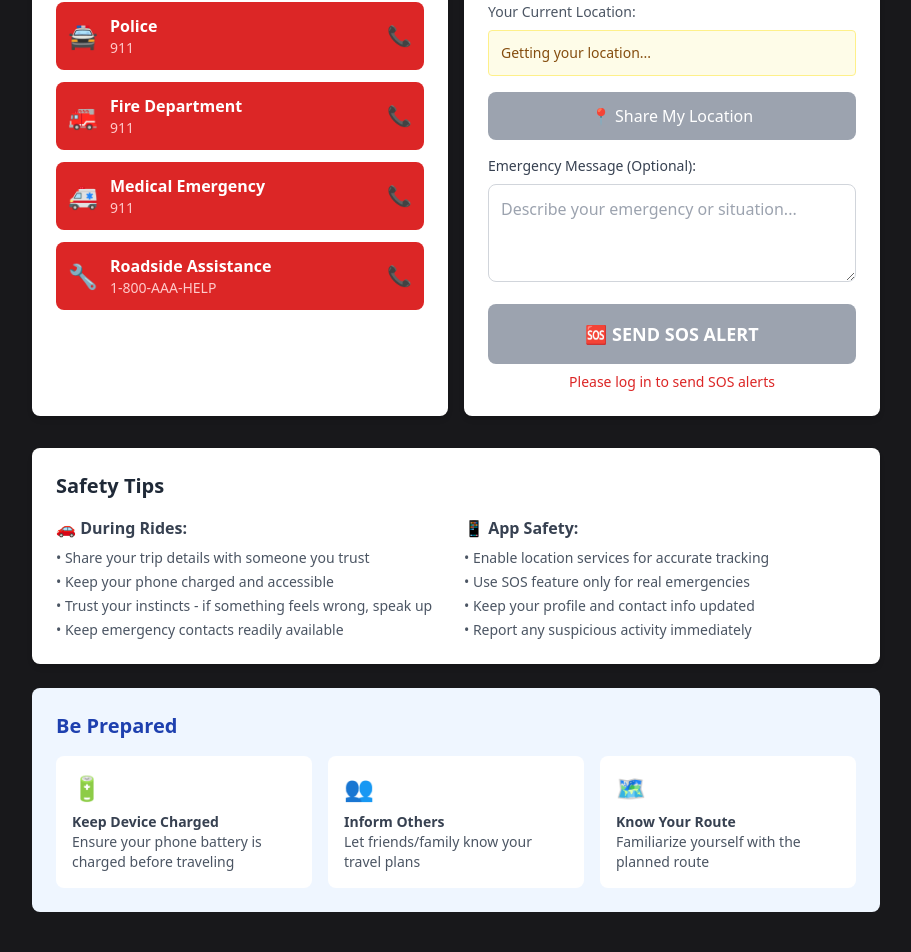
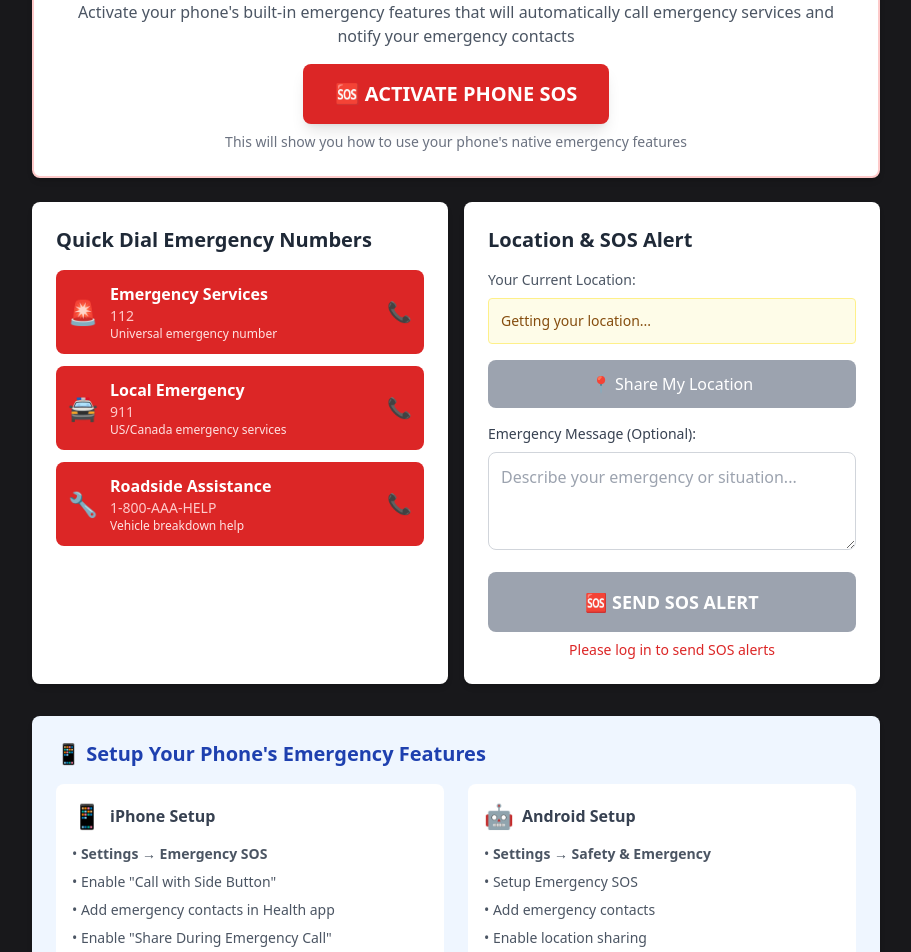
Before and after one commit to Op0000/Ride-along, a React (Vite) app in the folder client/: page /sos in a window 1280 px wide. Shown: the part 274-1226 px from the top of the page, without its empty margins (184-1095 px from the left). Built offline with nearby package versions, Linux system fonts and the light colour scheme; no server answers.

Commit message:
Enhance SOS page with phone emergency features and detailed guidance
Co-authored-by: opgamerz2920 <opgamerz2920@gmail.com>

```diff
--- a/client/src/pages/SOS.jsx
+++ b/client/src/pages/SOS.jsx
@@ -5,10 +5,9 @@ export default function SOS() {
   const [userLocation, setUserLocation] = useState(null)
   const [locationError, setLocationError] = useState(null)
   const [emergencyContacts] = useState([
-    { name: "Police", number: "911", icon: "🚔" },
-    { name: "Fire Department", number: "911", icon: "🚒" },
-    { name: "Medical Emergency", number: "911", icon: "🚑" },
-    { name: "Roadside Assistance", number: "1-800-AAA-HELP", icon: "🔧" }
+    { name: "Emergency Services", number: "112", icon: "🚨", description: "Universal emergency number" },
+    { name: "Local Emergency", number: "911", icon: "🚔", description: "US/Canada emergency services" },
+    { name: "Roadside Assistance", number: "1-800-AAA-HELP", icon: "🔧", description: "Vehicle breakdown help" }
   ])
   const [sosMessage, setSosMessage] = useState('')
   const [isEmergency, setIsEmergency] = useState(false)
@@ -40,7 +39,37 @@ export default function SOS() {
   }
 
   const handleEmergencyCall = (number) => {
+    // This will open the phone's dialer with the number pre-filled
+    // The user can then decide whether to call or not
     window.location.href = `tel:${number}`
+  }
+
+  const triggerPhoneSOS = () => {
+    // Try different methods to trigger phone's native SOS
+    const userAgent = navigator.userAgent.toLowerCase()
+
+    if (userAgent.includes('iphone') || userAgent.includes('ipad')) {
+      // For iOS devices - provide instructions for Emergency SOS
+      alert(`📱 iPhone Emergency SOS:\n\n` +
+            `Method 1: Press and hold Side button + Volume button\n` +
+            `Method 2: Press Side button 5 times rapidly\n` +
+            `Method 3: Use Emergency SOS in Control Center\n\n` +
+            `This will automatically call emergency services and notify your emergency contacts.`)
+    } else if (userAgent.includes('android')) {
+      // For Android devices
+      alert(`📱 Android Emergency SOS:\n\n` +
+            `Method 1: Press Power button 5 times rapidly\n` +
+            `Method 2: Use Emergency button on lock screen\n` +
+            `Method 3: Say "Hey Google, call emergency services"\n\n` +
+            `Check your phone's Emergency SOS settings for more options.`)
+    } else {
+      // Generic instructions
+      alert(`📱 Phone Emergency Features:\n\n` +
+            `• Check your phone's Emergency/SOS settings\n` +
+            `• Most phones: Press power button multiple times\n` +
+            `• Use voice assistant: "Call emergency services"\n` +
+            `• Emergency contacts are usually accessible from lock screen`)
+    }
   }
 
   const shareLocation = () => {
@@ -103,10 +132,25 @@ export default function SOS() {
         </div>
       </div>
 
+      {/* Phone SOS Feature */}
+      <div className="bg-white rounded-lg shadow-md p-6 mb-6 border-2 border-red-200">
+        <div className="text-center">
+          <h2 className="text-2xl font-bold text-red-800 mb-2">📱 Use Your Phone's Emergency SOS</h2>
+          <p className="text-gray-600 mb-4">Activate your phone's built-in emergency features that will automatically call emergency services and notify your emergency contacts</p>
+          <button
+            onClick={triggerPhoneSOS}
+            className="bg-red-600 hover:bg-red-700 text-white font-bold text-xl px-8 py-4 rounded-lg transition duration-200 shadow-lg"
+          >
+            🆘 ACTIVATE PHONE SOS
+          </button>
+          <p className="text-sm text-gray-500 mt-2">This will show you how to use your phone's native emergency features</p>
+        </div>
+      </div>
+
       {/* Emergency Call Buttons */}
       <div className="grid grid-cols-1 md:grid-cols-2 gap-4 mb-8">
         <div className="bg-white rounded-lg shadow-md p-6">
-          <h2 className="text-xl font-semibold mb-4 text-gray-800">Emergency Contacts</h2>
+          <h2 className="text-xl font-semibold mb-4 text-gray-800">Quick Dial Emergency Numbers</h2>
           <div className="space-y-3">
             {emergencyContacts.map((contact, index) => (
               <button
@@ -119,6 +163,7 @@ export default function SOS() {
                   <div className="text-left">
                     <div className="font-semibold">{contact.name}</div>
                     <div className="text-red-200 text-sm">{contact.number}</div>
+                    <div className="text-red-100 text-xs">{contact.description}</div>
                   </div>
                 </div>
                 <span className="text-xl">📞</span>
@@ -186,6 +231,43 @@ export default function SOS() {
         </div>
       </div>
 
+      {/* Phone Setup Instructions */}
+      <div className="bg-blue-50 rounded-lg shadow-md p-6 mb-6">
+        <h2 className="text-xl font-semibold mb-4 text-blue-800">📱 Setup Your Phone's Emergency Features</h2>
+        <div className="grid grid-cols-1 md:grid-cols-2 gap-6">
+          <div className="bg-white p-4 rounded-lg">
+            <h3 className="font-semibold text-gray-700 mb-3 flex items-center">
+              <span className="text-2xl mr-2">📱</span> iPhone Setup
+            </h3>
+            <ul className="text-sm text-gray-600 space-y-2">
+              <li>• <strong>Settings → Emergency SOS</strong></li>
+              <li>• Enable "Call with Side Button"</li>
+              <li>• Add emergency contacts in Health app</li>
+              <li>• Enable "Share During Emergency Call"</li>
+              <li>• Test: Press Side + Volume button</li>
+            </ul>
+          </div>
+          <div className="bg-white p-4 rounded-lg">
+            <h3 className="font-semibold text-gray-700 mb-3 flex items-center">
+              <span className="text-2xl mr-2">🤖</span> Android Setup
+            </h3>
+            <ul className="text-sm text-gray-600 space-y-2">
+              <li>• <strong>Settings → Safety & Emergency</strong></li>
+              <li>• Setup Emergency SOS</li>
+              <li>• Add emergency contacts</li>
+              <li>• Enable location sharing</li>
+              <li>• Test: Press Power button 5 times</li>
+            </ul>
+          </div>
+        </div>
+        <div className="mt-4 p-4 bg-yellow-50 rounded-lg border border-yellow-200">
+          <p className="text-sm text-yellow-800">
+            <strong>💡 Tip:</strong> Set up your emergency contacts in your phone's settings before you need them.
+            Most modern phones can automatically call emergency services and send your location to trusted contacts.
+          </p>
+        </div>
+      </div>
+
       {/* Safety Tips */}
       <div className="bg-white rounded-lg shadow-md p-6">
         <h2 className="text-xl font-semibold mb-4 text-gray-800">Safety Tips</h2>
@@ -199,15 +281,16 @@ export default function SOS() {
               <li>• Keep emergency contacts readily available</li>
             </ul>
           </div>
-          <div>
-            <h3 className="font-semibold text-gray-700 mb-2">📱 App Safety:</h3>
-            <ul className="text-sm text-gray-600 space-y-1">
-              <li>• Enable location services for accurate tracking</li>
-              <li>• Use SOS feature only for real emergencies</li>
-              <li>• Keep your profile and contact info updated</li>
-              <li>• Report any suspicious activity immediately</li>
-            </ul>
-          </div>
+                     <div>
+             <h3 className="font-semibold text-gray-700 mb-2">📱 Phone Emergency Features:</h3>
+             <ul className="text-sm text-gray-600 space-y-1">
+               <li>• Set up emergency contacts in your phone</li>
+               <li>• Enable location sharing for emergencies</li>
+               <li>• Practice using your phone's SOS feature</li>
+               <li>• Keep your phone charged and accessible</li>
+               <li>• Know how to quickly access emergency dialer</li>
+             </ul>
+           </div>
         </div>
       </div>
 
```
